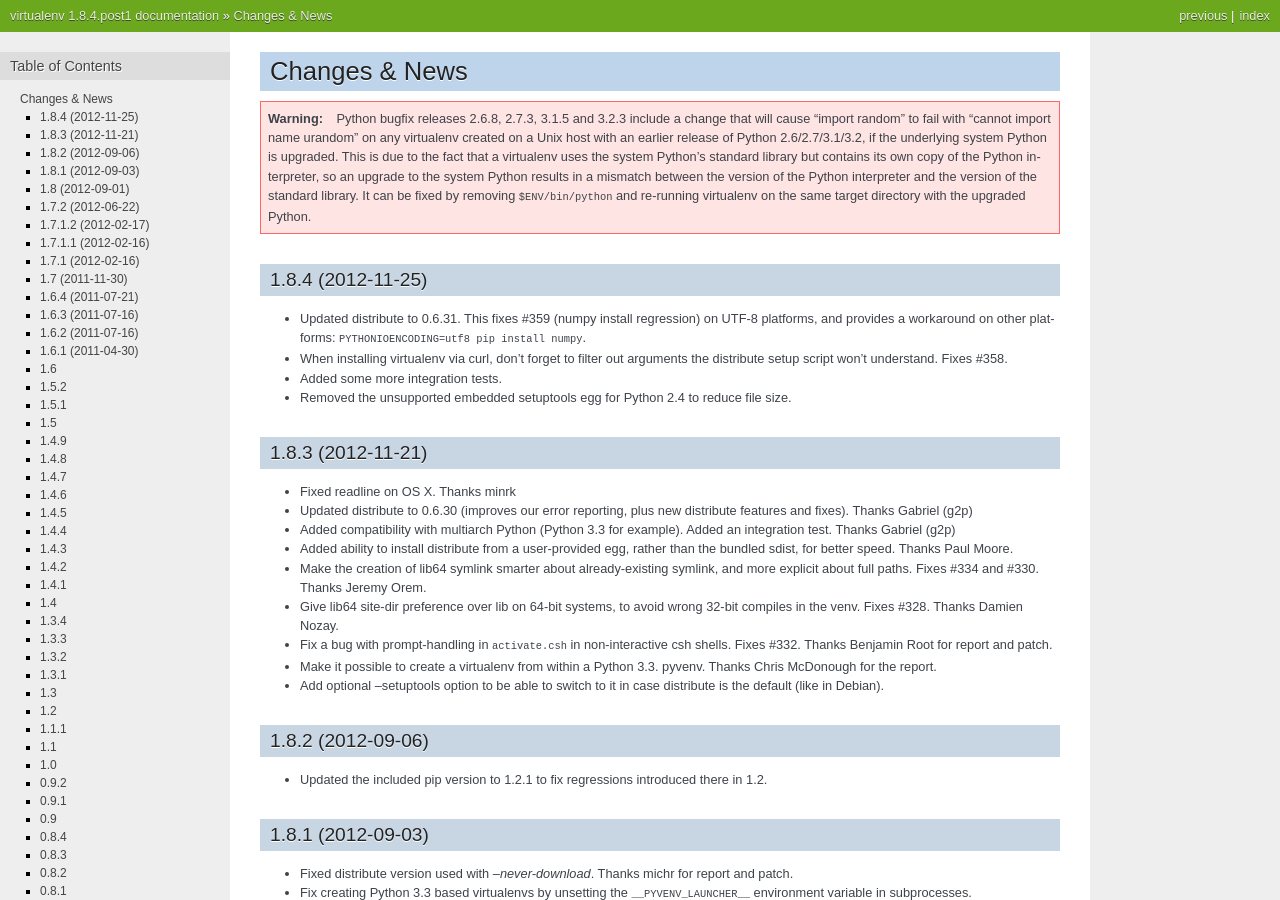
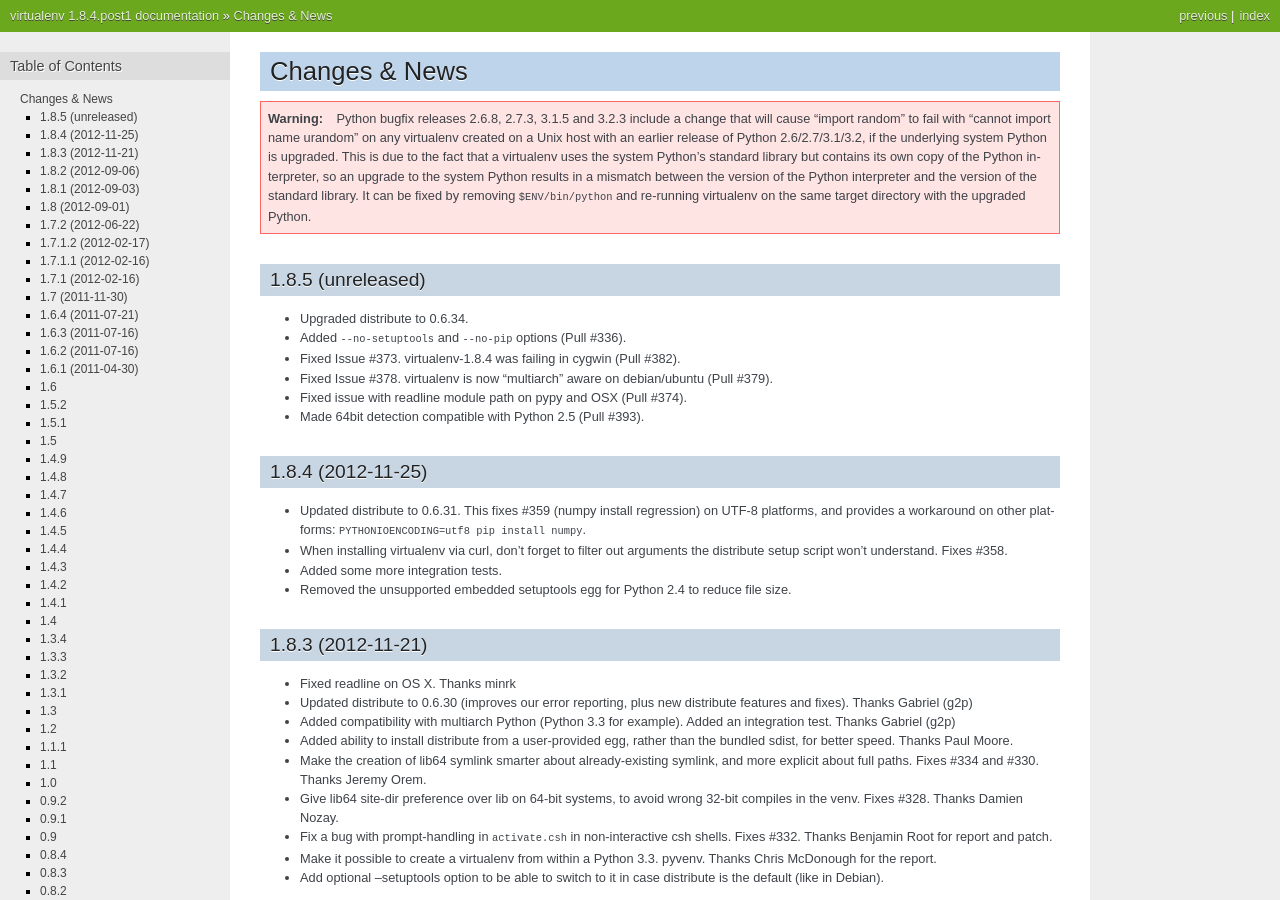
Before and after one commit to pypa/virtualenv, a Sphinx documentation site: the page built from docs/news.txt, in a window 1280 px wide and 900 px high. Built offline with Sphinx 7.4.7, drawn with Linux system fonts in a browser that asks for light colours.

Commit message:
update changelog

```diff
--- a/docs/news.txt
+++ b/docs/news.txt
@@ -13,6 +13,18 @@
    and the version of the standard library. It can be fixed by removing
    ``$ENV/bin/python`` and re-running virtualenv on the same target directory
    with the upgraded Python.
+
+
+1.8.5 (unreleased)
+~~~~~~~~~~~~~~~~~~
+
+* Upgraded distribute to 0.6.34.
+* Added ``--no-setuptools`` and ``--no-pip`` options (Pull #336).
+* Fixed Issue #373. virtualenv-1.8.4 was failing in cygwin (Pull #382).
+* Fixed Issue #378. virtualenv is now "multiarch" aware on debian/ubuntu (Pull #379).
+* Fixed issue with readline module path on pypy and OSX (Pull #374).
+* Made 64bit detection compatible with Python 2.5 (Pull #393).
+
 
 1.8.4 (2012-11-25)
 ~~~~~~~~~~~~~~~~~~
```
